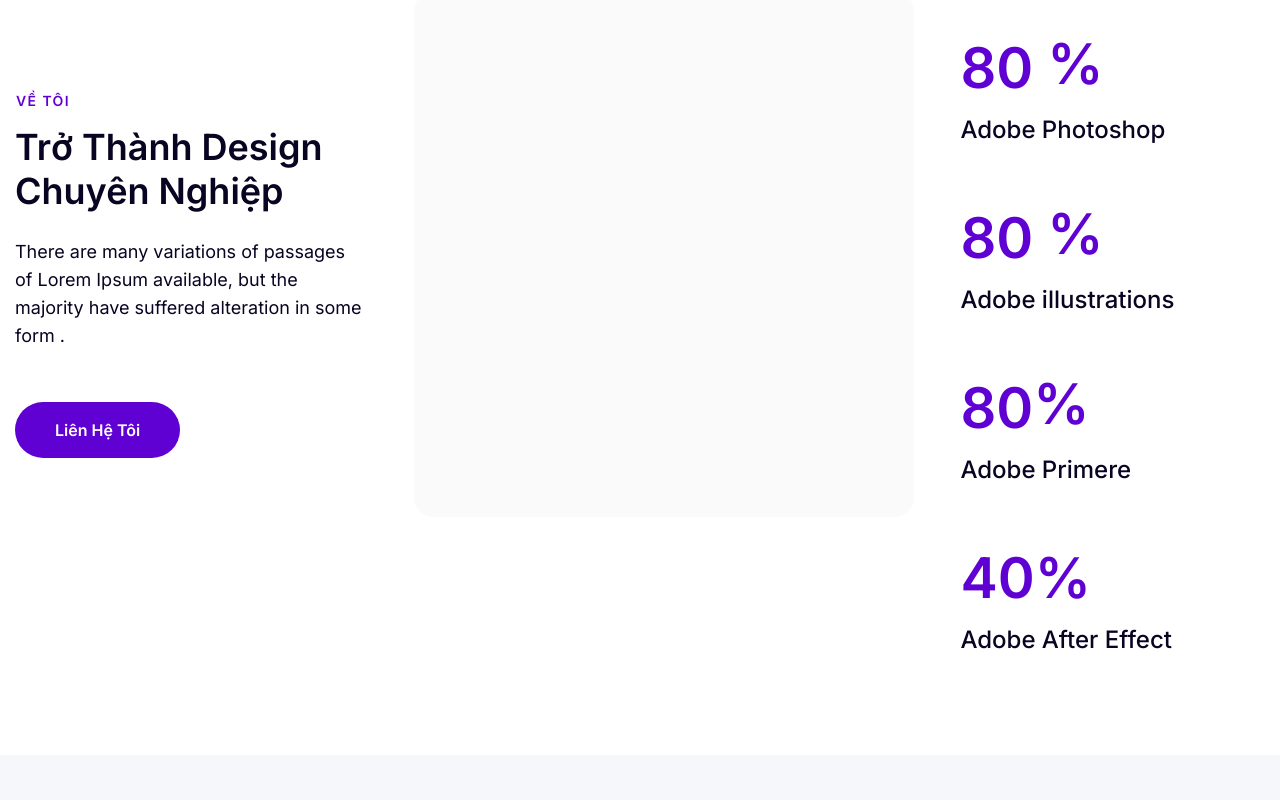
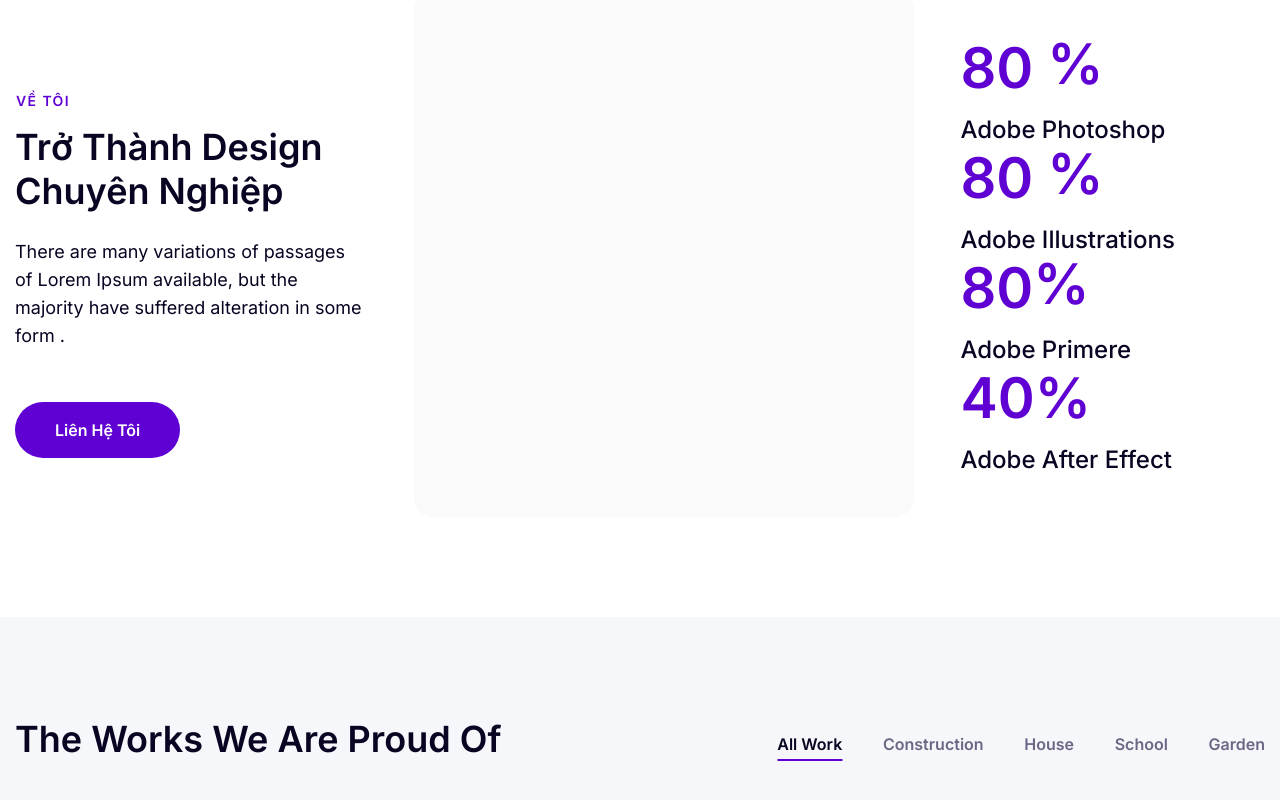
Before and after one commit to vietphu2021/design-demo-web, a plain HTML site: page index.html in a window 1280 px wide. Shown: the part 1756-2556 px from the top of the page. Drawn offline with Linux system fonts and the light colour scheme.

Commit message:
Update index.html

```diff
--- a/index.html
+++ b/index.html
@@ -431,25 +431,25 @@
                                     <img src="assets/images/img-box/about-1.jpg" alt="">
                                 </div>
                                 <div class="thems-counter tf-counter">
-                                    <div class="counter-box">
+                                    <div class="counter-box mb-sm-2">
                                         <div class="content wow fadeInUp" data-wow-delay="0ms" data-wow-duration="2000ms">
                                             <div class="count-number flex"><div class="number number-style" data-speed="2000" data-to="80" data-inviewport="yes">80 </div><div class="style-counter">%</div></div>
                                             <h3 class="title-count fw-5">Adobe Photoshop</h3>
                                         </div>
                                     </div>
-                                    <div class="counter-box">
+                                    <div class="counter-box mb-sm-2">
                                         <div class="content wow fadeInUp" data-wow-delay="0ms" data-wow-duration="2000ms">
                                             <div class="count-number flex"><div class="number number-style" data-speed="2000" data-to="80" data-inviewport="yes">80 </div><div class="style-counter">%</div></div>
-                                            <h3 class="title-count fw-5">Adobe illustrations</h3>
+                                            <h3 class="title-count fw-5">Adobe Illustrations</h3>
                                         </div>
                                     </div>
-                                    <div class="counter-box">
+                                    <div class="counter-box mb-sm-2">
                                         <div class="content wow fadeInUp" data-wow-delay="0ms" data-wow-duration="2000ms">
                                             <div class="count-number flex"><div class="number number-style" data-speed="2000" data-to="80" data-inviewport="yes">80 </div><div class="style-counter ml-0">%</div></div>
                                             <h3 class="title-count fw-5">Adobe Primere</h3>
                                         </div>
                                     </div>
-                                    <div class="counter-box">
+                                    <div class="counter-box mb-sm-2">
                                         <div class="content wow fadeInUp" data-wow-delay="0ms" data-wow-duration="2000ms">
                                             <div class="count-number flex"><div class="number number-style" data-speed="2000" data-to="40" data-inviewport="yes">40 </div><div class="style-counter mt-0 ml-0">%</div></div>
                                             <h3 class="title-count fw-5">Adobe After Effect</h3>
```
